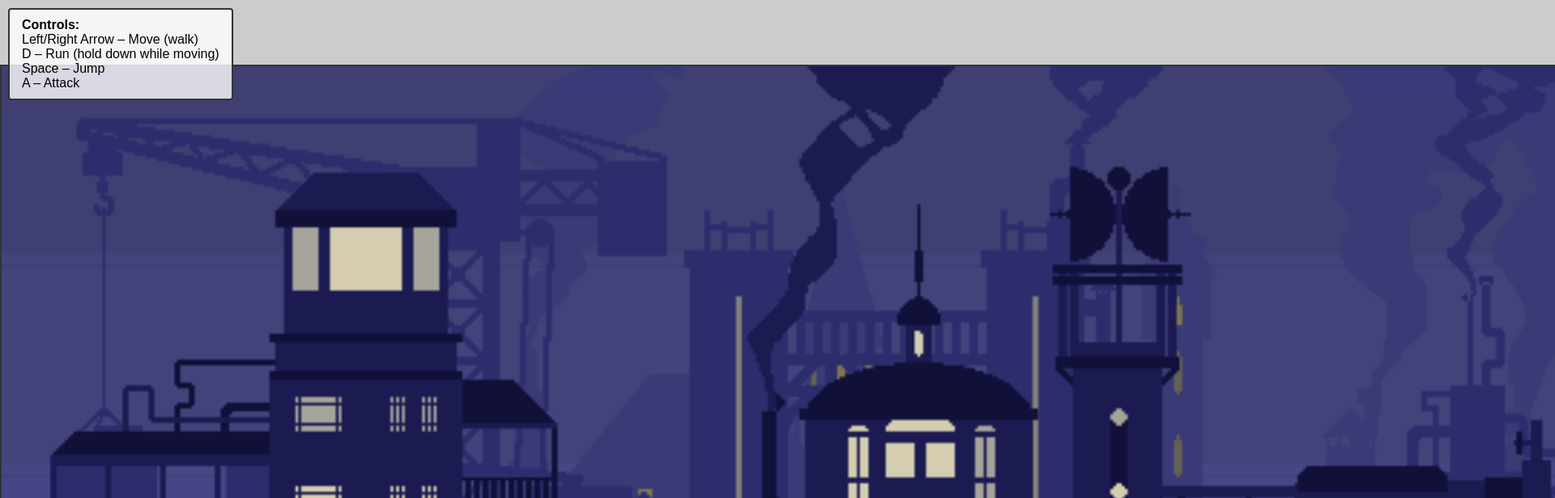
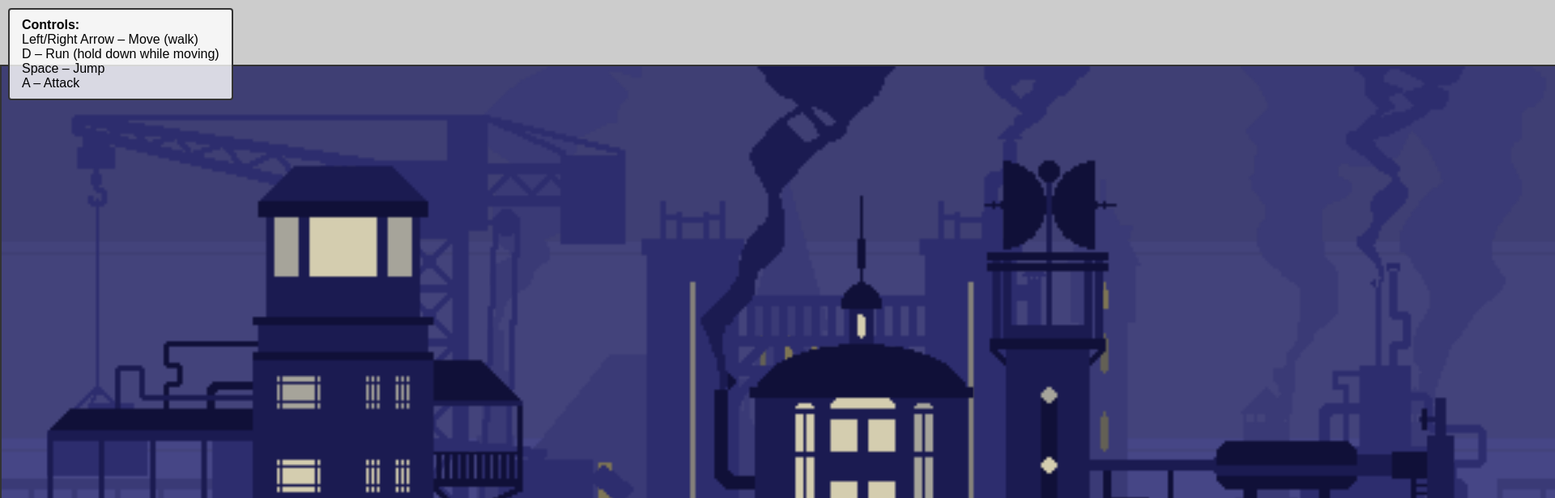
Before and after one commit to mmmarchetti/my-html5-game, a plain HTML site: page index.html in a window 1280 px wide. Shown: the top 616 px of the page at 81% size, 1920 px wide, since content can reach past the window. Drawn offline with Linux system fonts and the light colour scheme; animation ran at ten frames a second.

Commit message:
changed display size

```diff
--- a/index.html
+++ b/index.html
@@ -18,7 +18,7 @@
   </div>
 
   <!-- Double-sized canvas: 2048 × 1152 -->
-  <canvas id="gameCanvas" width="2048" height="1152"></canvas>
+  <canvas id="gameCanvas" width="1920" height="1080"></canvas>
 
   <script src="game.js"></script>
 </body>
```
